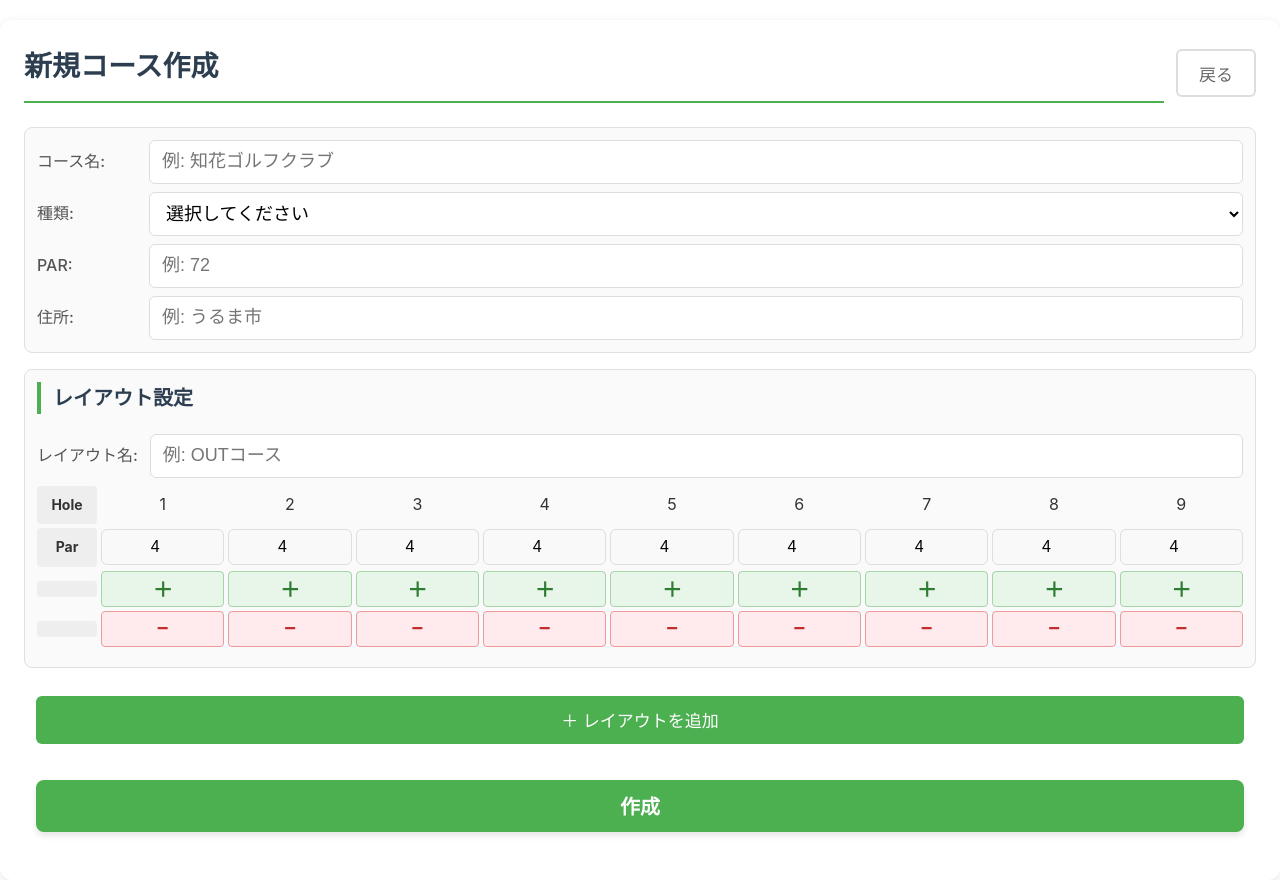
After one commit to Gshimabuku/flask_golf_match, a Flask app: page /course/new in a window 1280 px wide. The commit adds this page. Run offline with Flask 3, Linux system fonts and the light colour scheme.

Commit message:
add_course

```diff
--- a/app.py
+++ b/app.py
@@ -1,6 +1,6 @@
 from flask import Flask, render_template, jsonify, redirect, url_for, Response, request
 import os
-from Services.course_service import get_courses,get_layouts
+from Services.course_service import get_courses,get_layouts,add_course
 from Services.round_service import get_rounds,add_round,add_game_setting
 from Services.user_service import get_users
 
@@ -25,6 +25,45 @@ def health():
 def course_list():
     data = get_courses()
     return render_template('course/list.html', courses=data)
+
+@app.route('/course/new')
+def course_new():
+    return render_template('course/new.html')
+
+@app.route('/course/create', methods=['POST'])
+def course_create():
+    name = request.form.get('name')
+    course_type = request.form.get('type')
+    par = request.form.get('par')
+    address = request.form.get('address')
+
+    course_data = {
+        'name': name,
+        'type': course_type,
+        'par': int(par) if par else None,
+        'address': address
+    }
+
+    # レイアウト情報の取得
+    layout_names = request.form.getlist('layout_name[]')
+    layouts_data = []
+
+    for i, layout_name in enumerate(layout_names):
+        layout_pars = []
+        for hole in range(1, 10):
+            par_key = f'par_{hole}[]'
+            pars = request.form.getlist(par_key)
+            if i < len(pars):
+                layout_pars.append(int(pars[i]))
+
+        layouts_data.append({
+            'layout_name': layout_name,
+            'pars': layout_pars
+        })
+
+    course_page_id = add_course(course_data, layouts_data)
+
+    return redirect(url_for('course_list'))
 
 # --------------------------
 # ラウンド
--- a/static/css/style.css
+++ b/static/css/style.css
@@ -73,6 +73,67 @@ h1 {
 .back-btn:active {
     transform: scale(0.95);
     background-color: #e0e0e0;
+}
+
+/* アクションボタン（新規作成など） */
+.action-btn {
+    min-width: 80px;
+    height: 48px;
+    padding: 10px 18px;
+    font-size: 17px;
+    font-weight: 500;
+    background-color: #4CAF50;
+    color: #fff;
+    border: none;
+    border-radius: 6px;
+    cursor: pointer;
+    transition: all 0.3s;
+    flex-shrink: 0;
+    text-decoration: none;
+    display: inline-flex;
+    align-items: center;
+    justify-content: center;
+}
+
+.action-btn:hover {
+    background-color: #45a049;
+    box-shadow: 0 2px 4px rgba(0, 0, 0, 0.1);
+}
+
+.action-btn:active {
+    transform: scale(0.95);
+    background-color: #3d8b40;
+}
+
+/* 送信ボタン */
+.submit-btn {
+    width: 100%;
+    height: 52px;
+    font-size: 20px;
+    font-weight: bold;
+    background-color: #4CAF50;
+    color: white;
+    border: none;
+    border-radius: 8px;
+    cursor: pointer;
+    transition: background-color 0.3s, transform 0.1s;
+    box-shadow: 0 4px 6px rgba(0, 0, 0, 0.1);
+}
+
+.submit-btn:hover {
+    background-color: #45a049;
+}
+
+.submit-btn:active {
+    transform: translateY(2px);
+    box-shadow: 0 2px 4px rgba(0, 0, 0, 0.1);
+}
+
+/* ボタン用のフォームセクション */
+.form-section:has(.submit-btn) {
+    background-color: transparent;
+    border: none;
+    padding: 8px 12px;
 }
 
 /**
@@ -608,3 +638,105 @@ select:focus {
     color: #333;
     font-weight: 600;
 }
+
+/**
+ * #######################################################
+ *  コース新規作成ページ（course-new-page）
+ * #######################################################
+ */
+
+.course-new-page .layout-header {
+    display: flex;
+    justify-content: space-between;
+    align-items: center;
+    margin-bottom: 12px;
+}
+
+.course-new-page .remove-layout-btn {
+    background-color: #ff5252;
+    color: white;
+    border: none;
+    border-radius: 4px;
+    padding: 4px 12px;
+    font-size: 14px;
+    cursor: pointer;
+}
+
+.course-new-page .holes-container {
+    overflow-x: auto;
+    padding-bottom: 8px;
+}
+
+.course-new-page .holes-grid {
+    display: grid;
+    grid-template-columns: 60px repeat(9, 1fr);
+    gap: 4px;
+    min-width: 500px; /* スマホで横スクロールさせる */
+    text-align: center;
+    align-items: center;
+}
+
+.course-new-page .hole-header {
+    font-weight: bold;
+    background-color: #eee;
+    padding: 8px 4px;
+    border-radius: 4px;
+    font-size: 14px;
+}
+
+.course-new-page .holes-grid input[type="number"] {
+    width: 100%;
+    height: 36px;
+    padding: 4px;
+    text-align: center;
+    font-size: 16px;
+    margin-bottom: 0;
+    background-color: #f9f9f9; /* Readonly look */
+}
+
+.course-new-page .par-btn {
+    width: 100%;
+    height: 36px;
+    font-size: 20px;
+    font-weight: bold;
+    border: 1px solid #ddd;
+    border-radius: 4px;
+    cursor: pointer;
+    display: flex;
+    align-items: center;
+    justify-content: center;
+    padding: 0;
+    transition: background-color 0.2s;
+}
+
+.course-new-page .par-btn.plus {
+    background-color: #e8f5e9;
+    color: #2e7d32;
+    border-color: #a5d6a7;
+}
+
+.course-new-page .par-btn.plus:active {
+    background-color: #c8e6c9;
+}
+
+.course-new-page .par-btn.minus {
+    background-color: #ffebee;
+    color: #c62828;
+    border-color: #ef9a9a;
+}
+
+.course-new-page .par-btn.minus:active {
+    background-color: #ffcdd2;
+}
+
+/* スマホでの微調整 */
+@media (max-width: 375px) {
+    .course-new-page .holes-grid {
+        min-width: 450px;
+    }
+
+    .course-new-page .holes-grid input[type="number"] {
+        font-size: 14px;
+        height: 32px;
+    }
+}
--- /dev/null
+++ b/templates/course/new.html
@@ -0,0 +1,184 @@
+<!DOCTYPE html>
+<html lang="ja">
+
+<head>
+    <meta charset="UTF-8">
+    <meta name="viewport" content="width=device-width, initial-scale=1.0">
+    <title>新規コース作成</title>
+    <link rel="stylesheet" href="{{ url_for('static', filename='css/style.css') }}">
+</head>
+
+<body class="course-new-page">
+    <div class="container">
+        <div class="page-header">
+            <h1>新規コース作成</h1>
+            <button type="button" class="back-btn" id="back-button">戻る</button>
+        </div>
+
+        <form action="/course/create" method="POST" class="course-form">
+            <div class="form-section">
+                <div class="form-row">
+                    <label for="name">コース名:</label>
+                    <input type="text" id="name" name="name" required placeholder="例: 知花ゴルフクラブ">
+                </div>
+                <div class="form-row">
+                    <label for="type">種類:</label>
+                    <select id="type" name="type" required>
+                        <option value="">選択してください</option>
+                        <option value="short">ショート</option>
+                        <option value="middle">ミドル</option>
+                        <option value="long">ロング</option>
+                    </select>
+                </div>
+                <div class="form-row">
+                    <label for="par">PAR:</label>
+                    <input type="number" id="par" name="par" required placeholder="例: 72">
+                </div>
+                <div class="form-row">
+                    <label for="address">住所:</label>
+                    <input type="text" id="address" name="address" placeholder="例: うるま市">
+                </div>
+            </div>
+
+            <!-- レイアウト・ホール情報 -->
+            <div id="layouts-container">
+                <!-- JSで追加される -->
+            </div>
+
+            <div class="form-section" style="text-align: center; background: none; border: none;">
+                <button type="button" id="add-layout-btn" class="action-btn" style="width: 100%;">＋ レイアウトを追加</button>
+            </div>
+
+            <div class="form-section">
+                <button type="submit" class="submit-btn">作成</button>
+            </div>
+        </form>
+    </div>
+
+    <template id="layout-template">
+        <div class="form-section layout-section">
+            <div class="layout-header">
+                <h2 class="mid-title">レイアウト設定</h2>
+                <button type="button" class="remove-layout-btn">削除</button>
+            </div>
+            <div class="form-row">
+                <label>レイアウト名:</label>
+                <input type="text" name="layout_name[]" required placeholder="例: OUTコース">
+            </div>
+            <div class="holes-container">
+                <div class="holes-grid">
+                    <div class="hole-header">Hole</div>
+                    <div>1</div><div>2</div><div>3</div><div>4</div><div>5</div><div>6</div><div>7</div><div>8</div><div>9</div>
+
+                    <div class="hole-header">Par</div>
+                    <div><input type="number" name="par_1[]" value="4" min="3" max="6" readonly></div>
+                    <div><input type="number" name="par_2[]" value="4" min="3" max="6" readonly></div>
+                    <div><input type="number" name="par_3[]" value="4" min="3" max="6" readonly></div>
+                    <div><input type="number" name="par_4[]" value="4" min="3" max="6" readonly></div>
+                    <div><input type="number" name="par_5[]" value="4" min="3" max="6" readonly></div>
+                    <div><input type="number" name="par_6[]" value="4" min="3" max="6" readonly></div>
+                    <div><input type="number" name="par_7[]" value="4" min="3" max="6" readonly></div>
+                    <div><input type="number" name="par_8[]" value="4" min="3" max="6" readonly></div>
+                    <div><input type="number" name="par_9[]" value="4" min="3" max="6" readonly></div>
+
+                    <div class="hole-header"></div>
+                    <div><button type="button" class="par-btn plus">＋</button></div>
+                    <div><button type="button" class="par-btn plus">＋</button></div>
+                    <div><button type="button" class="par-btn plus">＋</button></div>
+                    <div><button type="button" class="par-btn plus">＋</button></div>
+                    <div><button type="button" class="par-btn plus">＋</button></div>
+                    <div><button type="button" class="par-btn plus">＋</button></div>
+                    <div><button type="button" class="par-btn plus">＋</button></div>
+                    <div><button type="button" class="par-btn plus">＋</button></div>
+                    <div><button type="button" class="par-btn plus">＋</button></div>
+
+                    <div class="hole-header"></div>
+                    <div><button type="button" class="par-btn minus">−</button></div>
+                    <div><button type="button" class="par-btn minus">−</button></div>
+                    <div><button type="button" class="par-btn minus">−</button></div>
+                    <div><button type="button" class="par-btn minus">−</button></div>
+                    <div><button type="button" class="par-btn minus">−</button></div>
+                    <div><button type="button" class="par-btn minus">−</button></div>
+                    <div><button type="button" class="par-btn minus">−</button></div>
+                    <div><button type="button" class="par-btn minus">−</button></div>
+                    <div><button type="button" class="par-btn minus">−</button></div>
+                </div>
+            </div>
+        </div>
+    </template>
+
+    <script>
+        document.addEventListener('DOMContentLoaded', function() {
+            const container = document.getElementById('layouts-container');
+            const template = document.getElementById('layout-template');
+            const addBtn = document.getElementById('add-layout-btn');
+            const backButton = document.getElementById('back-button');
+
+            // 戻るボタン
+            if (backButton) {
+                backButton.addEventListener('click', function() {
+                    window.location.href = "{{ url_for('course_list') }}";
+                });
+            }
+
+            function updateLayoutTitles() {
+                const sections = container.querySelectorAll('.layout-section');
+                sections.forEach((section, index) => {
+                    const title = section.querySelector('.mid-title');
+                    const header = section.querySelector('.layout-header');
+                    const removeBtn = section.querySelector('.remove-layout-btn');
+
+                    if (index === 0) {
+                        if (title) title.style.display = 'block';
+                        if (header) header.style.justifyContent = 'space-between';
+                        if (removeBtn) removeBtn.style.display = 'none';
+                    } else {
+                        if (title) title.style.display = 'none';
+                        if (header) header.style.justifyContent = 'flex-end';
+                        if (removeBtn) removeBtn.style.display = 'block';
+                    }
+                });
+            }
+
+            function addLayout() {
+                const clone = template.content.cloneNode(true);
+
+                // 削除ボタンのイベント設定
+                clone.querySelector('.remove-layout-btn').addEventListener('click', function(e) {
+                    e.target.closest('.layout-section').remove();
+                    updateLayoutTitles();
+                });
+
+                // +/- ボタンのイベント設定
+                const inputs = clone.querySelectorAll('.holes-grid input[type="number"]');
+                const plusBtns = clone.querySelectorAll('.par-btn.plus');
+                const minusBtns = clone.querySelectorAll('.par-btn.minus');
+
+                inputs.forEach((input, index) => {
+                    const plusBtn = plusBtns[index];
+                    const minusBtn = minusBtns[index];
+
+                    plusBtn.addEventListener('click', () => {
+                        let val = parseInt(input.value);
+                        if (val < 6) input.value = val + 1;
+                    });
+
+                    minusBtn.addEventListener('click', () => {
+                        let val = parseInt(input.value);
+                        if (val > 3) input.value = val - 1;
+                    });
+                });
+
+                container.appendChild(clone);
+                updateLayoutTitles();
+            }
+
+            addBtn.addEventListener('click', addLayout);
+
+            // 初期表示で1つ追加
+            addLayout();
+        });
+    </script>
+</body>
+
+</html>
```
Also changed, not shown: other parts of static/css/style.css (+0 -31 lines), Services/course_service.py (+82 -1 lines).
